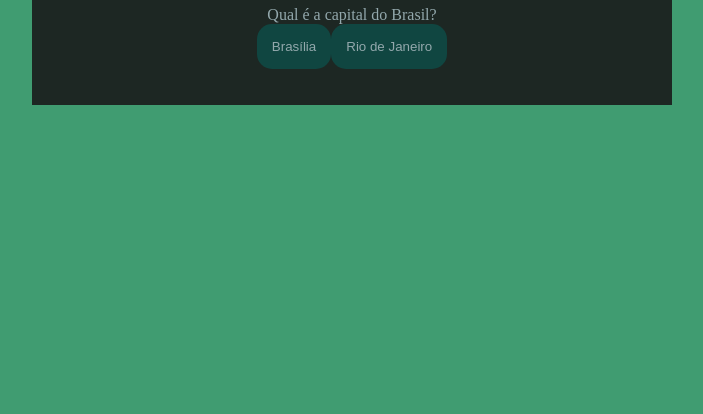
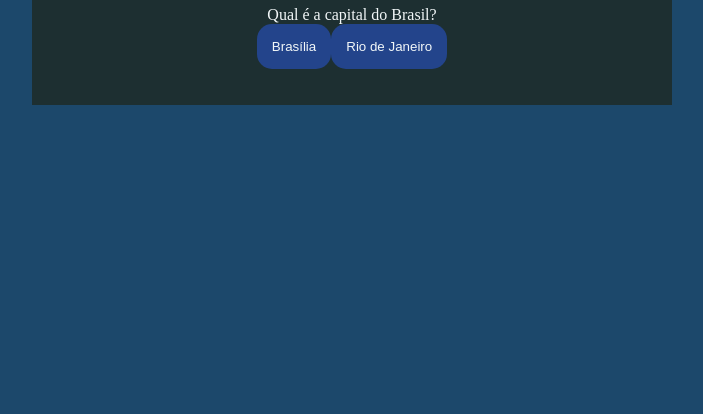
Before and after one commit to Bre3Lyn12/question-rio-geografia-1, a plain HTML site: page index.html in a window 1280 px wide. Shown: the part 402-816 px from the top of the page, without its empty margins (288-991 px from the left). Drawn offline with Linux system fonts and the light colour scheme.

Commit message:
Update style.css

```diff
--- a/style.css
+++ b/style.css
@@ -1,9 +1,9 @@
 :root{
-    --cor-fundo: #409c71 ;
-    --cor-principal: rgb(29, 39, 35) ;
-    --cor-secundaria: #104641;
-    --cor-destaque: #7cdaabee;
-    --cor-texto: #93a8ac;
+    --cor-fundo: #1c486b ;
+    --cor-principal: rgb(29, 47, 49) ;
+    --cor-secundaria: #23448b;
+    --cor-destaque: #a0a8d8ee;
+    --cor-texto: #f2f7f8;
 
 }
 
```
